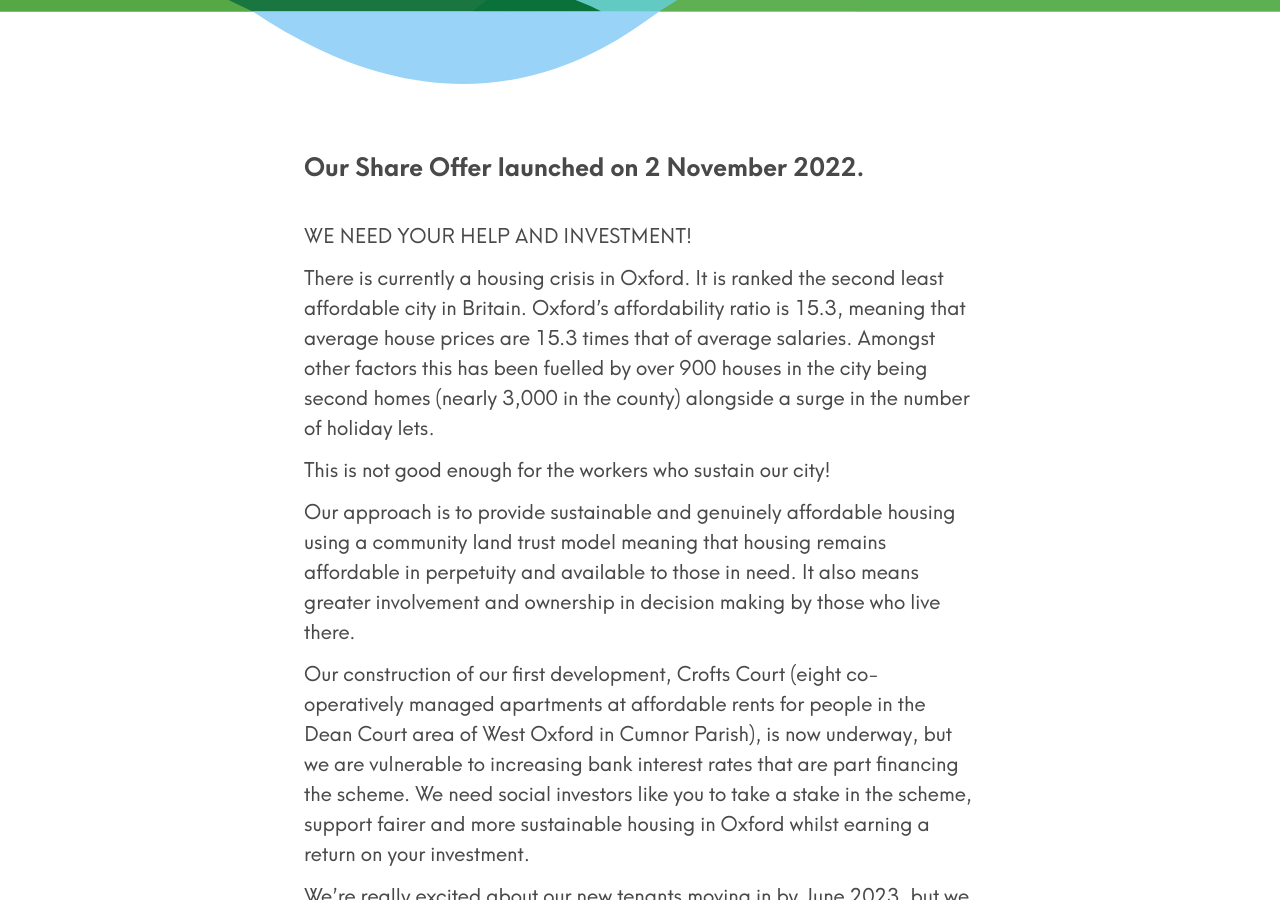
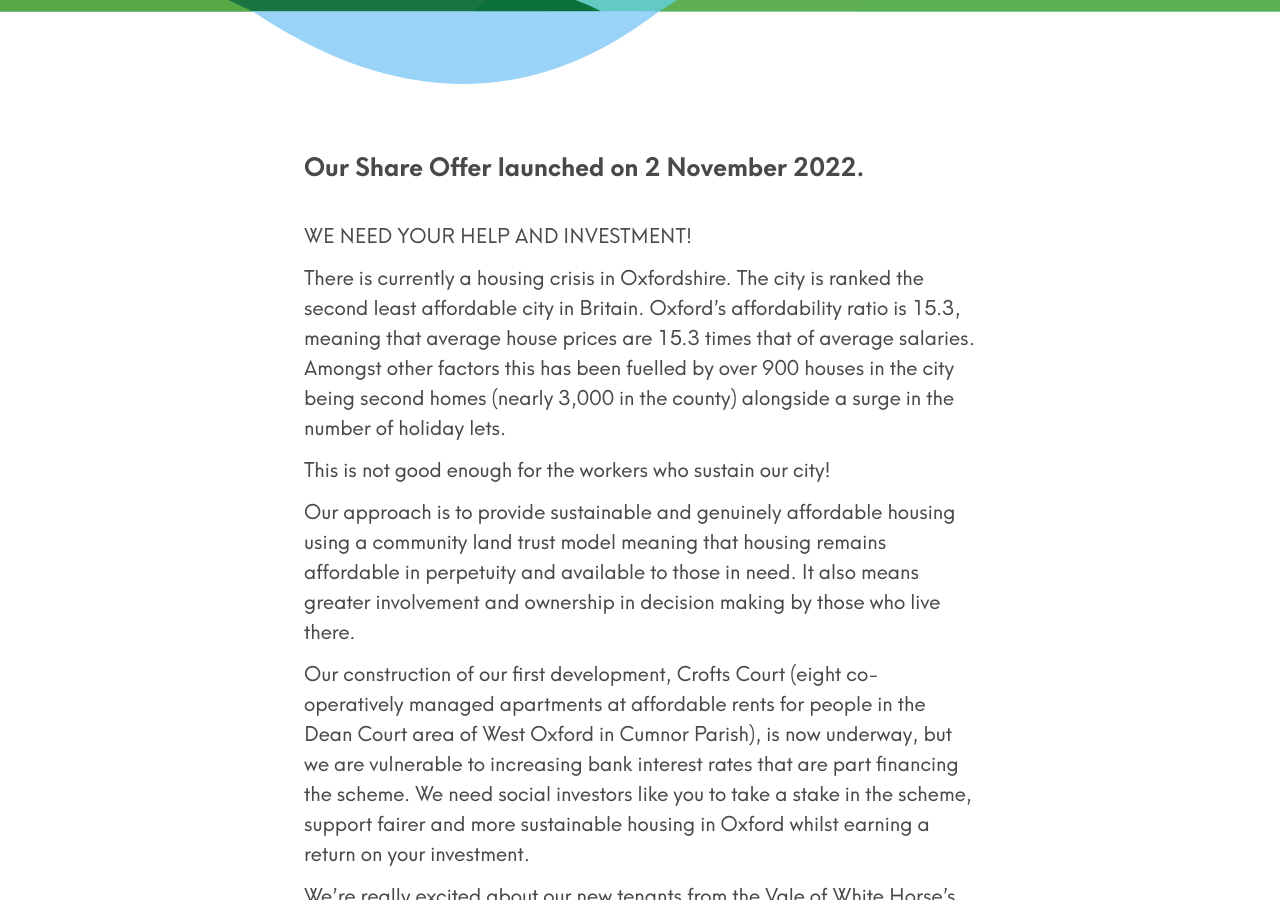
Before and after one commit to johnpuddephatt/oclt, a Jekyll site: the page built from _pages/crofts-court.md, in a window 1280 px wide and 900 px high, scrolled down 461 px. Built offline with Jekyll 4.4.1, drawn with Linux system fonts in a browser that asks for light colours; some of the changed text lies outside the part shown.

Commit message:
Update from Forestry.io Oxfordshire CLT updated _pages/crofts-court.md

```diff
--- a/_pages/crofts-court.md
+++ b/_pages/crofts-court.md
@@ -1,14 +1,14 @@
 ---
 layout: page
 title: Share Offer - Crofts Court
-subtitle: Become a Community Investor and Bring New Affordable Homes to Oxford!
+subtitle: Become a Community Investor and Bring New Affordable Homes to Oxfordshire!
 
 ---
 **Our Share Offer launched on 2 November 2022.**
 
 WE NEED YOUR HELP AND INVESTMENT!
 
-There is currently a housing crisis in Oxford. It is ranked the second least affordable city in Britain. Oxford's affordability ratio is 15.3, meaning that average house prices are 15.3 times that of average salaries. Amongst other factors this has been fuelled by over 900 houses in the city being second homes (nearly 3,000 in the county) alongside a surge in the number of holiday lets.
+There is currently a housing crisis in Oxfordshire. The city is ranked the second least affordable city in Britain. Oxford's affordability ratio is 15.3, meaning that average house prices are 15.3 times that of average salaries. Amongst other factors this has been fuelled by over 900 houses in the city being second homes (nearly 3,000 in the county) alongside a surge in the number of holiday lets.
 
 This is not good enough for the workers who sustain our city!
 
@@ -16,7 +16,7 @@
 
 Our construction of our first development, Crofts Court (eight co-operatively managed apartments at affordable rents for people in the Dean Court area of West Oxford in Cumnor Parish), is now underway, but we are vulnerable to increasing bank interest rates that are part financing the scheme. We need social investors like you to take a stake in the scheme, support fairer and more sustainable housing in Oxford whilst earning a return on your investment.
 
-We're really excited about our new tenants moving in by June 2023, but we need your help to access more affordable finance and successfully complete the homes.
+We're really excited about our new tenants from the Vale of White Horse's Housing Register moving in by June 2023, but we need your help to access more affordable finance and successfully complete the homes.
 
 Our investment opportunity is now live on Ethex, which can be found here [http://www.ethex.org.uk/invest/OCLT](http://www.ethex.org.uk/invest/OCLT "http://www.ethex.org.uk/invest/OCLT").
 
@@ -29,9 +29,9 @@
 
 **You can also view the relevant documents on the links below:**
 
-[Share Offer Document](https://drive.google.com/file/d/1cVpLCsi_BBtIQyspR81XLg3_sa4V6546/view?usp=sharing)
+[Share Offer Document](https://drive.google.com/file/d/11YdbqT27VqjwPXeJsWbKWCyVmeX5F6pB/view?usp=share_link)
 
-[Share Offer Business Plan](https://drive.google.com/file/d/1yN30Ps_j12Bz2IMHH_r6Pg58wjYvnVcu/view?usp=sharing)
+[Share Offer Business Plan](https://drive.google.com/file/d/1LpNQsPzr7hQIOC_Ul-EFUamXZELBxb3J/view?usp=share_link)
 
 [Share Offer Audited Accounts for 2019](https://drive.google.com/file/d/1Xz3ikVfSkg_6l3AAlNSvbOnPLVqej0A1/view?usp=sharing)
 
```
